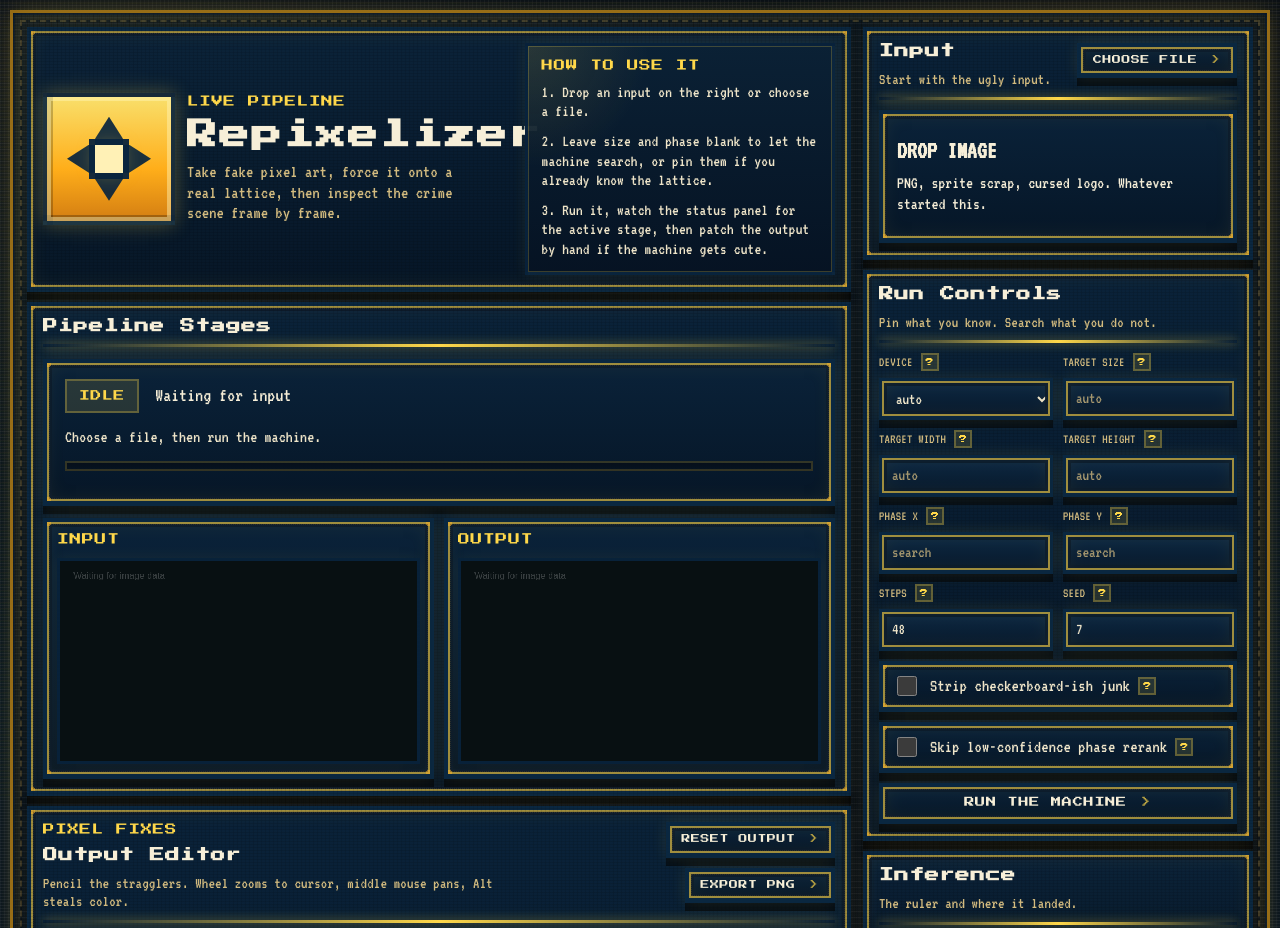
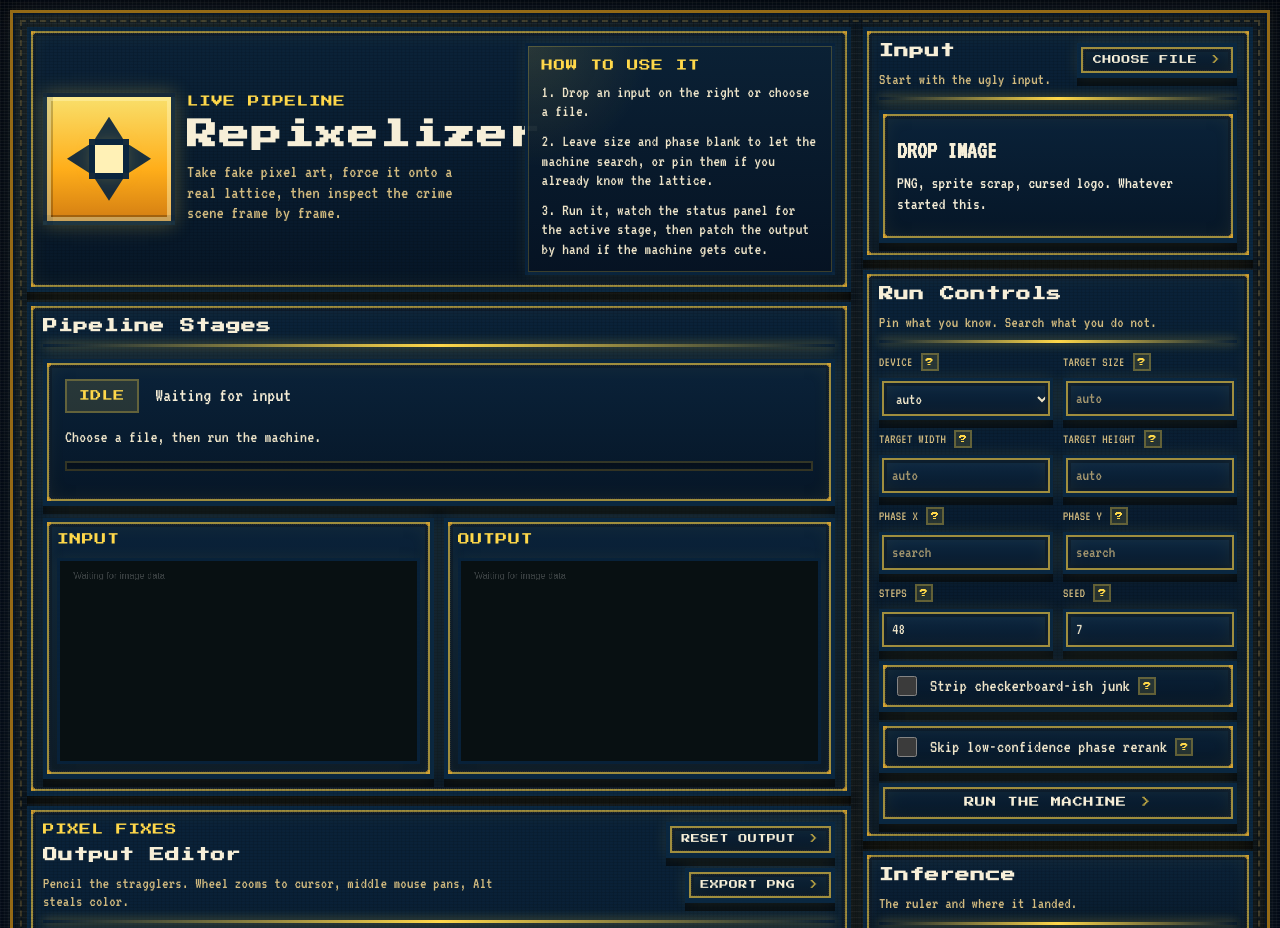
Before and after one commit to GameCult/repixelizer, a plain HTML site: page src/repixelizer/gui_static/index.html in a window 1280 px wide. Shown: the top 928 px of the page. Drawn offline with Linux system fonts and the light colour scheme.

Commit message:
Rebalance shell and page backdrop

```diff
--- a/src/repixelizer/gui_static/styles.css
+++ b/src/repixelizer/gui_static/styles.css
@@ -2,9 +2,11 @@
 
 :root {
   color-scheme: dark;
-  --ui-bg-top: #020914;
-  --ui-bg-mid: #051220;
-  --ui-bg-bottom: #030c17;
+  --ui-bg-top: #01040b;
+  --ui-bg-mid: #020813;
+  --ui-bg-bottom: #01050d;
+  --ui-shell-surface-top: #061424;
+  --ui-shell-surface-bottom: #030b16;
   --ui-text-bright: #f7efd8;
   --ui-text: #efe5c9;
   --ui-text-muted: #d3bb7f;
@@ -57,12 +59,12 @@ body::before {
   inset: 0;
   pointer-events: none;
   background:
-    radial-gradient(circle at 12% 12%, rgba(255, 216, 74, 0.13), transparent 30%),
-    radial-gradient(circle at 88% 18%, rgba(255, 174, 26, 0.16), transparent 28%),
-    radial-gradient(circle at 22% 72%, rgba(255, 216, 74, 0.07), transparent 24%),
-    radial-gradient(circle at 80% 78%, rgba(255, 174, 26, 0.06), transparent 22%),
-    linear-gradient(160deg, rgba(255, 255, 255, 0.02), transparent 24%);
-  opacity: 0.42;
+    radial-gradient(circle at 12% 12%, rgba(255, 216, 74, 0.06), transparent 30%),
+    radial-gradient(circle at 88% 18%, rgba(255, 174, 26, 0.08), transparent 28%),
+    radial-gradient(circle at 22% 72%, rgba(255, 216, 74, 0.035), transparent 24%),
+    radial-gradient(circle at 80% 78%, rgba(255, 174, 26, 0.03), transparent 22%),
+    linear-gradient(160deg, rgba(255, 255, 255, 0.01), transparent 24%);
+  opacity: 0.18;
   mix-blend-mode: screen;
 }
 
@@ -77,7 +79,7 @@ body::after {
     repeating-linear-gradient(0deg, transparent 0 2px, var(--ui-noise) 2px 4px, transparent 4px 6px),
     linear-gradient(90deg, rgba(255, 216, 74, 0.035), transparent 28%, rgba(255, 174, 26, 0.025) 64%, transparent);
   background-size: 100% 6px, 100% 100%, 100% 6px, 100% 100%;
-  opacity: 0.95;
+  opacity: 0.54;
   mix-blend-mode: soft-light;
 }
 
@@ -154,12 +156,13 @@ p {
     repeating-linear-gradient(0deg, transparent 0 2px, rgba(255, 255, 255, 0.04) 2px 3px, transparent 3px 6px),
     repeating-linear-gradient(90deg, transparent 0 2px, rgba(0, 0, 0, 0.2) 2px 3px, transparent 3px 6px),
     linear-gradient(135deg, rgba(255, 216, 74, 0.03), transparent 28%, rgba(255, 174, 26, 0.025) 68%, transparent),
-    linear-gradient(160deg, var(--ui-bg-mid), var(--ui-bg-top));
+    linear-gradient(160deg, var(--ui-shell-surface-top), var(--ui-shell-surface-bottom));
   border: 3px solid var(--ui-shell-border);
   box-shadow:
     inset 0 0 0 2px var(--ui-shell-inner-shadow),
-    inset 0 0 36px rgba(255, 216, 74, 0.08),
-    0 0 22px var(--ui-accent-glow-soft),
+    inset 0 0 28px rgba(255, 216, 74, 0.05),
+    0 0 34px rgba(8, 28, 52, 0.5),
+    0 0 14px rgba(255, 216, 74, 0.08),
     0 10px 0 var(--ui-shadow);
 }
 
@@ -169,7 +172,7 @@ p {
   inset: 7px;
   pointer-events: none;
   border: 2px dashed rgba(219, 176, 82, 0.24);
-  box-shadow: 0 0 18px var(--ui-accent-glow-soft);
+  box-shadow: 0 0 10px rgba(255, 216, 74, 0.08);
 }
 
 .shell::after {
```
